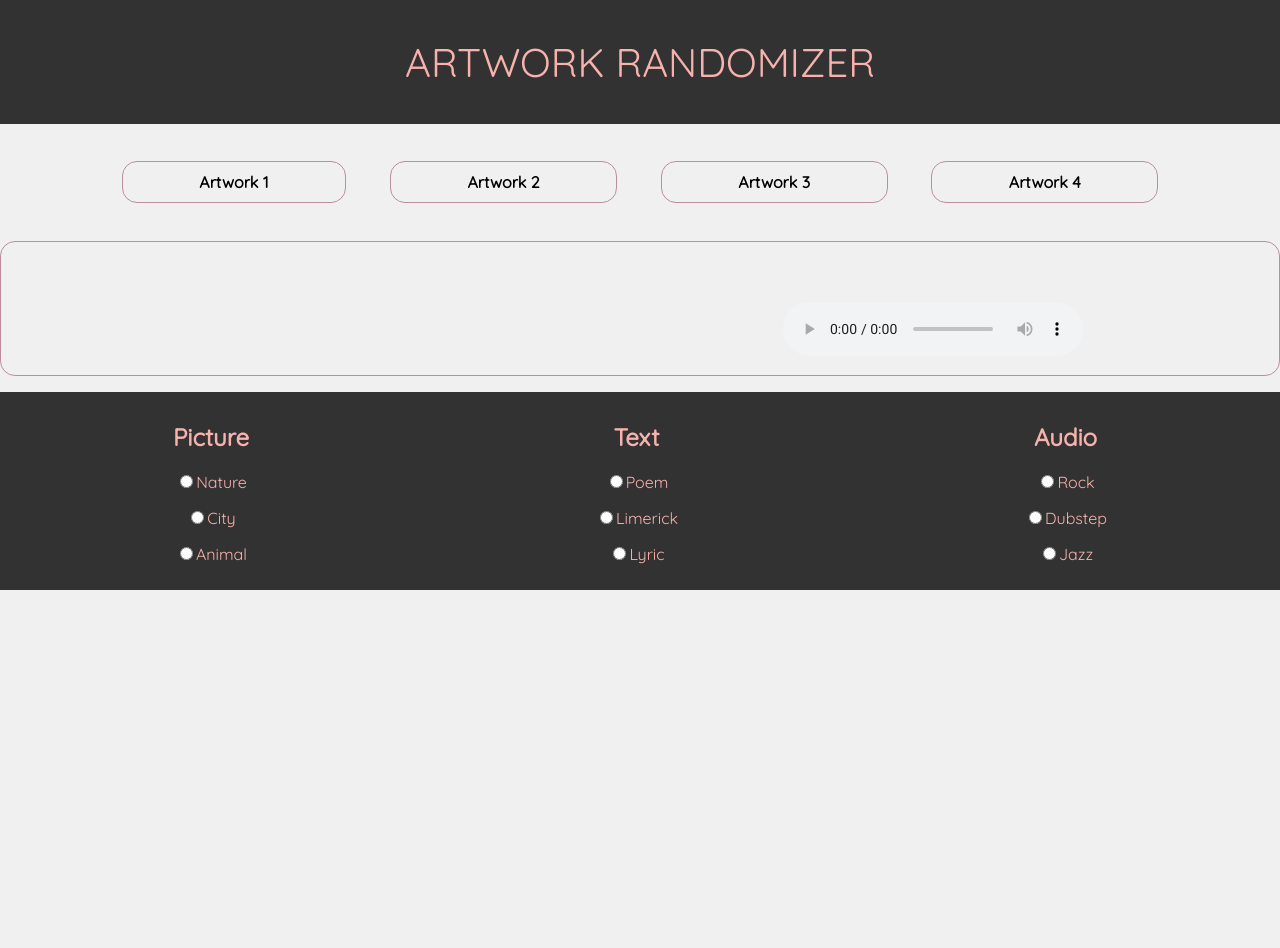
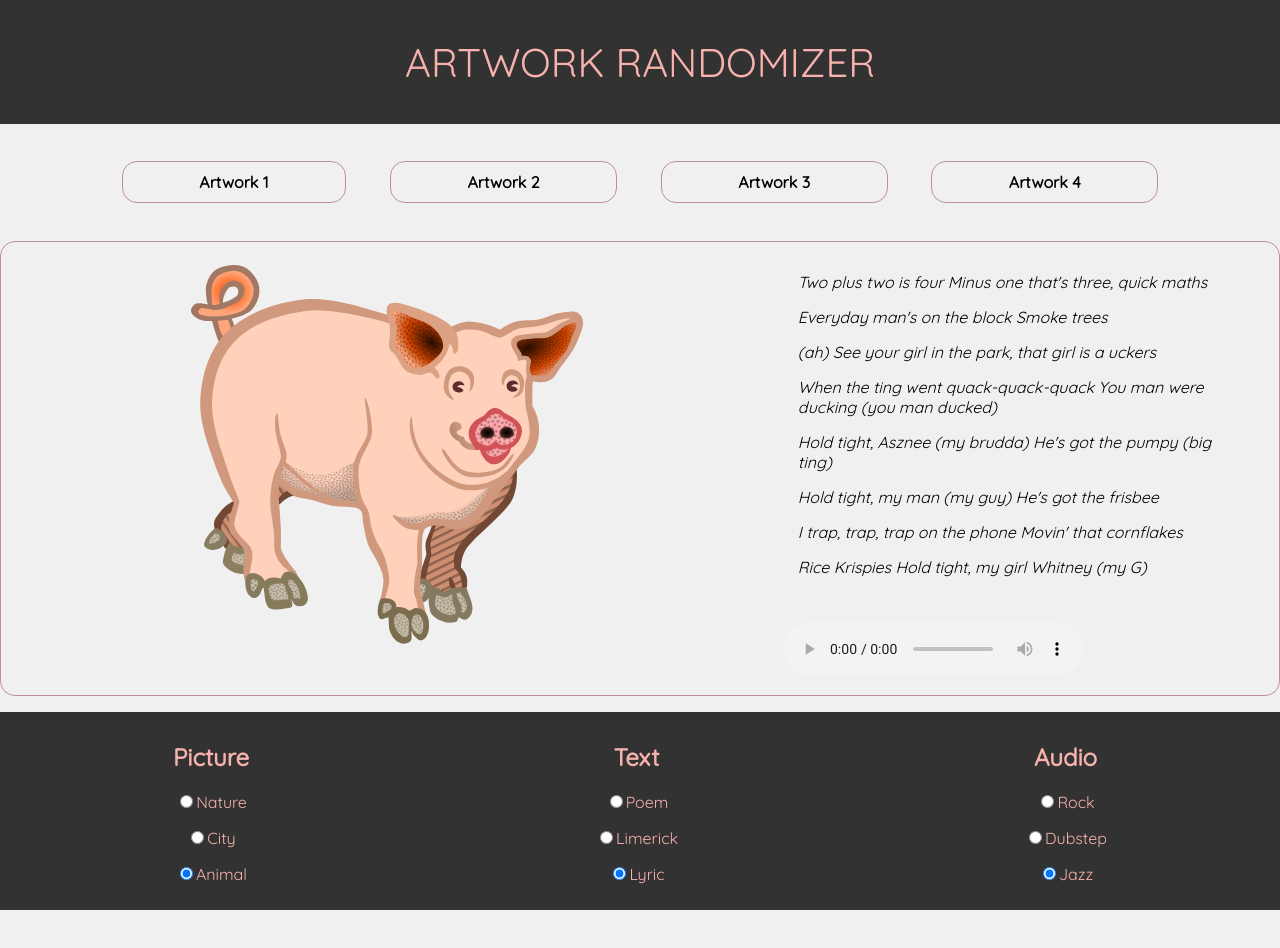
Before and after one commit to IT2810/it2810-webutvikling-h18-prosjekt-2-gruppe--08, a React (Create React App) app: page / in a window 1280 px wide. Shown: the top 948 px of the page. Before the commit the page ends 800 px from the top, so only its background shows below. Built offline with nearby package versions, Linux system fonts and the light colour scheme.

Commit message:
#8 Lagt inn en startoppstilling

```diff
--- a/public/css/style.css
+++ b/public/css/style.css
@@ -70,6 +70,7 @@ div {
 
 
 
+
 .tabs_container div:hover{
     background-color: var(--pink);
     cursor: pointer;
@@ -97,12 +98,16 @@ div {
   width: 500pt;
   height: 300pt;
   max-width: 100%;
+  margin-left: auto;
+  margin-right: auto;
+  display: block;
 }
 
 
 .home_container .picture {
     grid-column: 1/2;
     grid-row: 1/3;
+    display: center;
 }
 
 .home_container .text {
--- a/src/components/App.js
+++ b/src/components/App.js
@@ -25,9 +25,14 @@ class App extends Component {
             activeAudios: ["", "", "", ""],
 
             // [picture, text, audio]
-            activeCategories: ["", "", ""]
+            // Velger noen startverdier
+            activeCategories: ["animal", "lyrics", "jazz"]
+        }
+    }
 
-        }
+    // For å få opp en startutstilling
+    componentDidMount(){
+      this.tabUpdate(this.state.activeTab)
     }
 
     getPictureOnTab(){
--- a/src/components/home.js
+++ b/src/components/home.js
@@ -58,7 +58,7 @@ class Home extends Component {
                 </div>
 
                 <div className="audio" >
-                <audio src= {this.props.audio} type="audio/mp3" controls/>
+                <audio classname="audio_controls" src= {this.props.audio} type="audio/mp3" controls />
 
                 </div>
 
```
